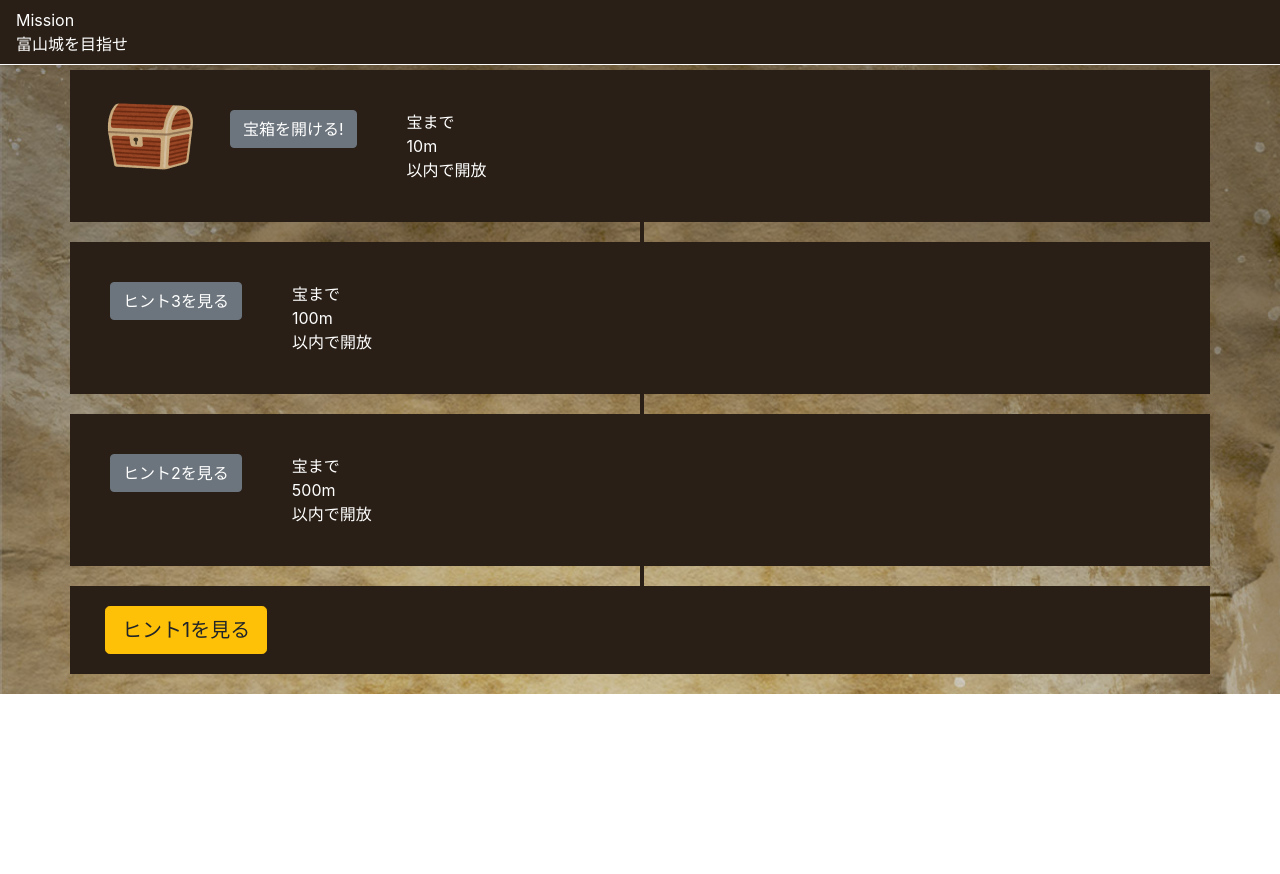
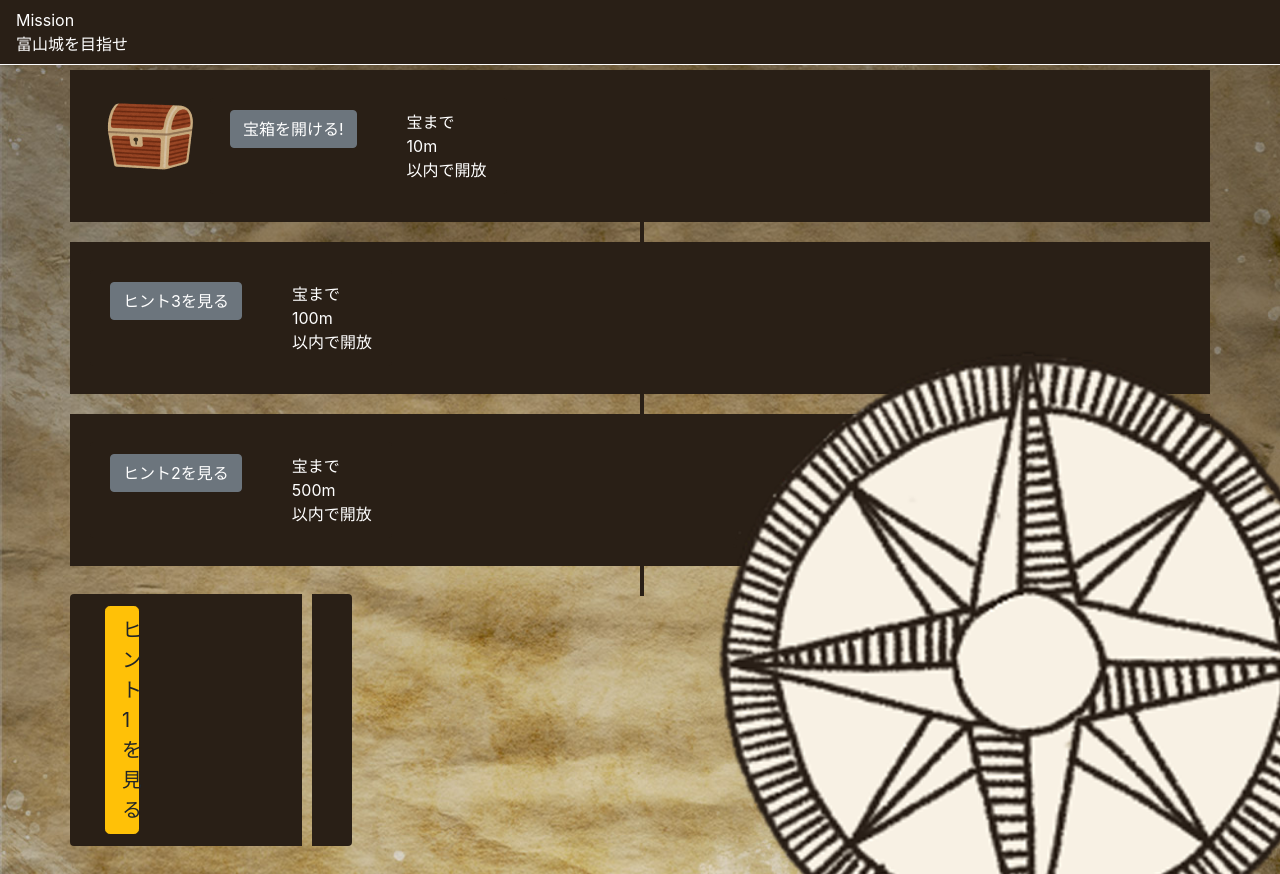
Before and after one commit to toyamahackathon2021/fe, a Next.js app: page /hint/1 in a window 1280 px wide. Before the commit the page ends 800 px from the top, so only its background shows below. Built offline with nearby package versions, Linux system fonts and the light colour scheme; no server answers.

Commit message:
buri修正

```diff
--- a/components/buri.tsx
+++ b/components/buri.tsx
@@ -1,8 +1,5 @@
 import * as React from "react";
-import { Button, Container, Col, Row, Image } from "react-bootstrap";
-interface Props {
-}
-interface State {}
+interface Props {}
 
 const style = `
 .poyooon {
@@ -68,33 +65,64 @@ const style = `
    height: 130px;
    margin-bottom: -15px;
 }
-`
+`;
+
+interface Props {
+  buruburu?: boolean;
+  poyooon?: boolean;
+}
+
+const getClasses = (buruburu: boolean, poyooon: boolean): string[] => {
+  const c = ["buri", "sashimi"];
+  if (buruburu) {
+    c.push("buruburu");
+  } else if (poyooon) {
+    c.push("poyooon");
+  }
+  return c;
+};
 
 const Buri: React.FC<Props> = (props) => {
-  const buri = document.getElementById('buri');
-  const buriContent = document.getElementById('buriContent');
-  const buriGaming = document.getElementById('buriGaming');
-  const buriBuruburu = document.getElementById('buriBuruburu');
+  // const buri = document.getElementById('buri');
+  const buri = React.useRef(null);
+  // const buriContent = document.getElementById("buriContent");
+  // const buriGaming = document.getElementById("buriGaming");
+  // const buriBuruburu = document.getElementById("buriBuruburu");
 
   // click gameing toggle
-  if(buriGaming){
-    buriGaming.addEventListener('click', event => {
-      buriContent.classList.toggle('poyooon');
-    }, false);
-  }
+  // if (buriGaming) {
+  //   buriGaming.addEventListener(
+  //     "click",
+  //     (event) => {
+  //       buriContent.classList.toggle("poyooon");
+  //     },
+  //     false
+  //   );
+  // }
 
-  // buri buruburu
-  if(buriBuruburu){
-    buriBuruburu.addEventListener('click', event => {
-      buriContent.classList.toggle("buruburu")
-    }, false);
-  }
+  // // buri buruburu
+  // if (buriBuruburu) {
+  //   buriBuruburu.addEventListener(
+  //     "click",
+  //     (event) => {
+  //       buriContent.classList.toggle("buruburu");
+  //     },
+  //     false
+  //   );
+  // }
 
   return (
     <>
       <style>{style}</style>
-      <div id="buri" className="buriWrapper">
-        <div id="buriContent" className="buri sashimi" />
+      <div id="buri" className="buriWrapper" ref={buri}>
+        <div
+          id="buriContent"
+          // className={"buri sashimi poyooon"}
+          className={getClasses(
+            props.buruburu ?? false,
+            props.poyooon ?? false
+          ).join(" ")}
+        />
       </div>
     </>
   );
--- a/pages/hint/[id].tsx
+++ b/pages/hint/[id].tsx
@@ -17,6 +17,7 @@ import { GoalResponse } from "../../interfaces/goalResponse";
 import React, { useCallback, useRef } from "react";
 import { reverse } from "lodash";
 import CenterModal from "../../components/Modal";
+import Buri from "../../components/buri";
 
 const style = `
 * {
@@ -169,8 +170,10 @@ const Hint = () => {
 
             if (idx === length - 1) {
               return (
-                <Row className="hintWrapper">
-                  <Col md="auto" className="center">
+                <Row className="">
+                  <ListGroup horizontal={true} className="my-2" key={idx}>
+                    <ListGroup.Item className="hintItem">
+                      <Col md="1" className="center">
                         <Button
                           variant={"warning"}
                           size="lg"
@@ -182,6 +185,9 @@ const Hint = () => {
                           ヒント1を見る
                         </Button>
                       </Col>
+                    </ListGroup.Item>
+                    <ListGroup.Item className="hintItem hintItemText"></ListGroup.Item>
+                  </ListGroup>
                 </Row>
               );
             }
@@ -224,6 +230,7 @@ const Hint = () => {
           ></CenterModal>
         </Container>
       </div>
+      <Buri buruburu={true} poyooon={true}></Buri>
     </>
   );
 };
```
Lines whose indentation alone changed are shown as unchanged.
